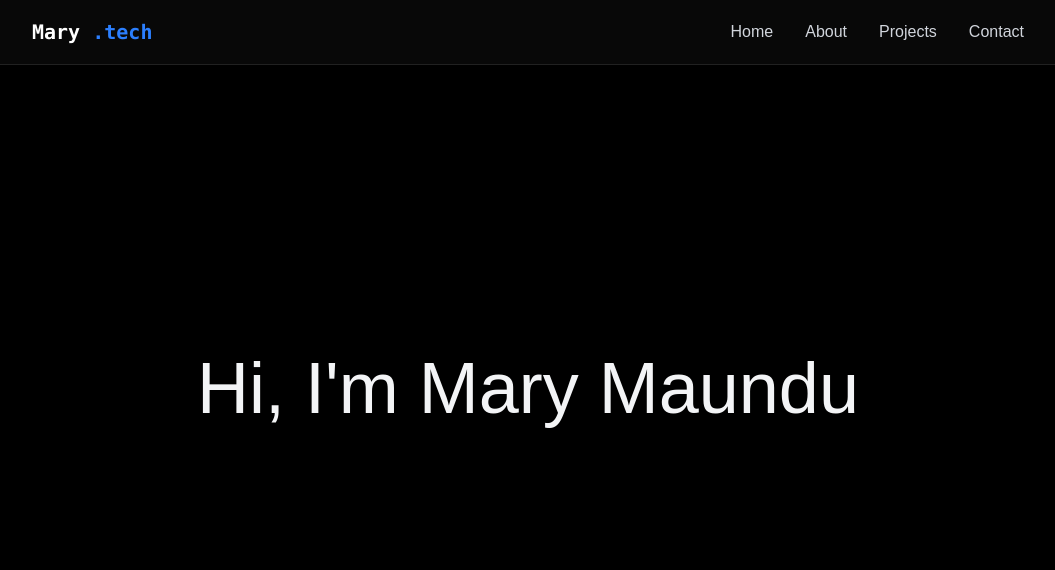
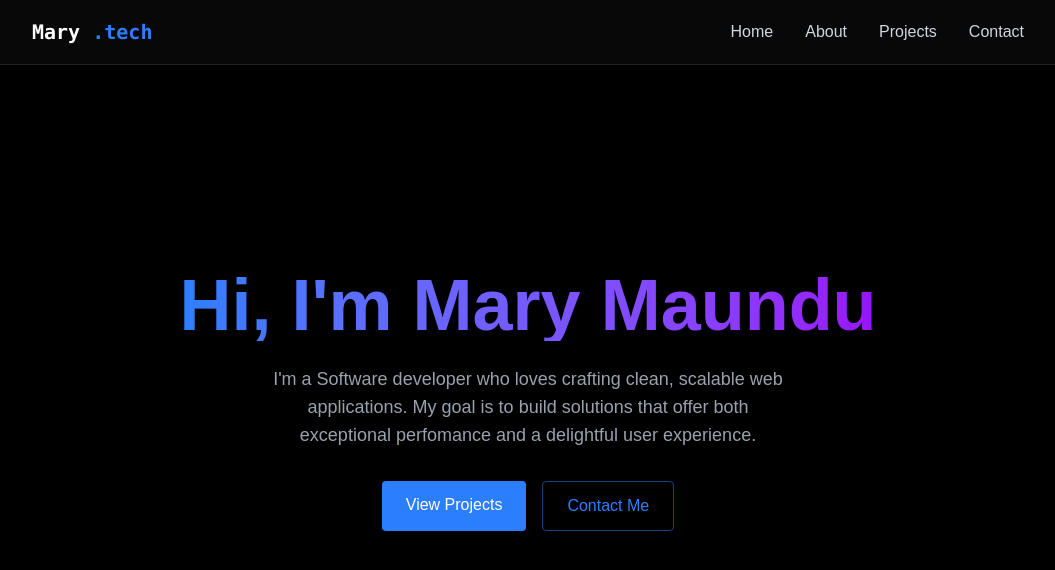
Before and after one commit to maundu55/portfolio, a React (Vite) app: page / in a window 1280 px wide. Shown: the top 570 px of the page, without its empty margins (112-1167 px from the left). Built offline with nearby package versions, Linux system fonts and the light colour scheme.

Commit message:
add button to home

```diff
--- a/src/components/sections/Home.jsx
+++ b/src/components/sections/Home.jsx
@@ -3,8 +3,15 @@
 const Home = () => {
   return (
     <section id='home' className='min-h-screen flex items-center justify-center relative'>
-      <div>
-        <h1 className='text-5xl md:text-7xl font-bolc mb-6 gradient-text leading-right'>Hi, I'm Mary Maundu</h1>
+      <div className='text-center z-10 px-4'>
+        <h1 className='text-5xl md:text-7xl font-bold mb-6 bg-gradient-to-r from-blue-500 to-purple-600 bg-clip-text text-transparent leading-right'>Hi, I'm Mary Maundu</h1>
+        <p className='text-gray-400 text-lg mb-8 max-w-lg mx-auto'>
+          I'm a Software developer who loves crafting clean, scalable web applications. My goal is to build solutions that offer both exceptional perfomance and a delightful user experience.
+        </p>
+        <div className='flex justify-center space-x-4'>
+          <a href="#projects" className='bg-blue-500 text-white py-3 px-6 rounded font-medium transition relative overflow-hidden hover:-translate-y-0.5 hover:shadow-[0_0_15px_rgba(59, 130, 246, 0.4)]'>View Projects</a>
+          <a href="#contact" className='border border-blue-500/50 text-blue-500 py-3 px-6 rounded font-medium transition-all duration-200 hover:-translate-y-0.5 hover:shadow-[0_0_15px_rgba(59, 130, 246, 0.2)] hover:bg-blue-500/10'>Contact Me</a>
+        </div>
       </div>
     </section>
   )
```
